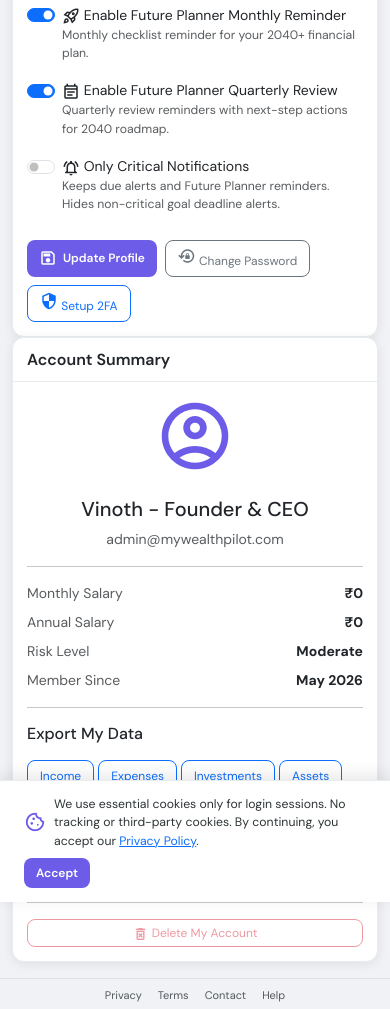
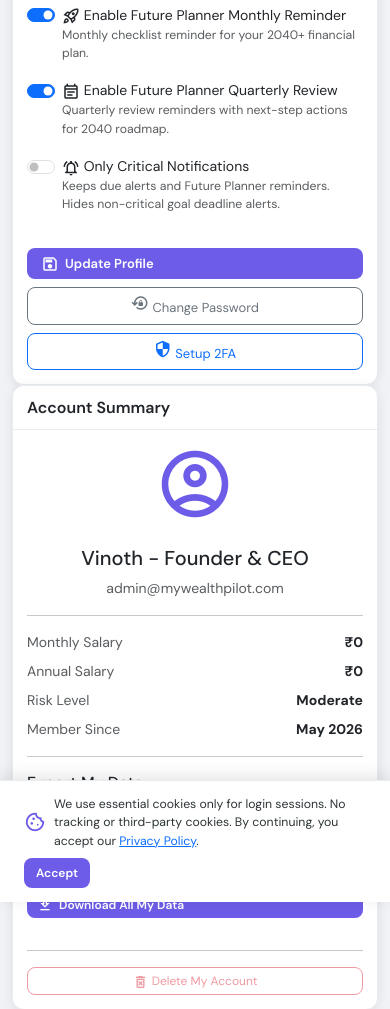
Before and after one commit to vinothkumarmari/WealthPilot, a Flask app: page /profile in a window 390 px wide. Shown: the part 1304-2313 px from the top of the page. Run offline with Flask 3, Linux system fonts and the light colour scheme; a user stored in the database is signed in; data comes from the database, SQL or seed files in the repository; data that the repository does not hold is empty; some libraries are stand-ins or nearby versions.

Commit message:
Fix profile buttons: stack vertically on mobile, inline on desktop

```diff
--- a/app/templates/profile.html
+++ b/app/templates/profile.html
@@ -127,7 +127,7 @@
                             </div>
                         </div>
                     </div>
-                    <div class="d-flex flex-wrap gap-2 mt-2">
+                    <div class="d-grid gap-2 mt-3 d-lg-flex">
                         <button type="submit" class="btn btn-accent">
                             <span class="material-icons-outlined">save</span> {{ t('Update Profile') }}
                         </button>
```
